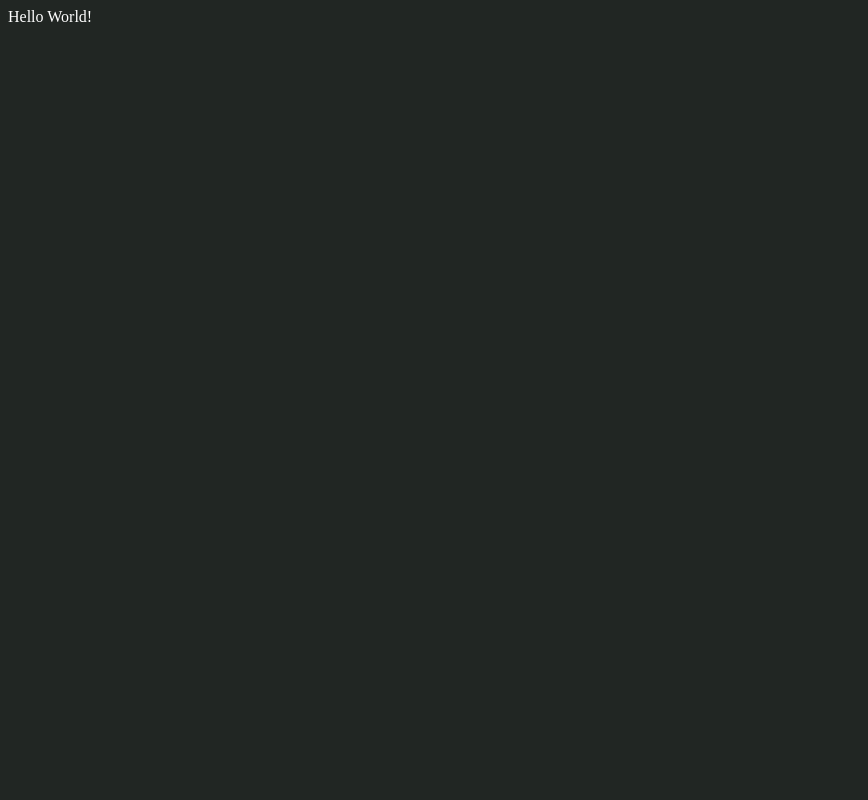
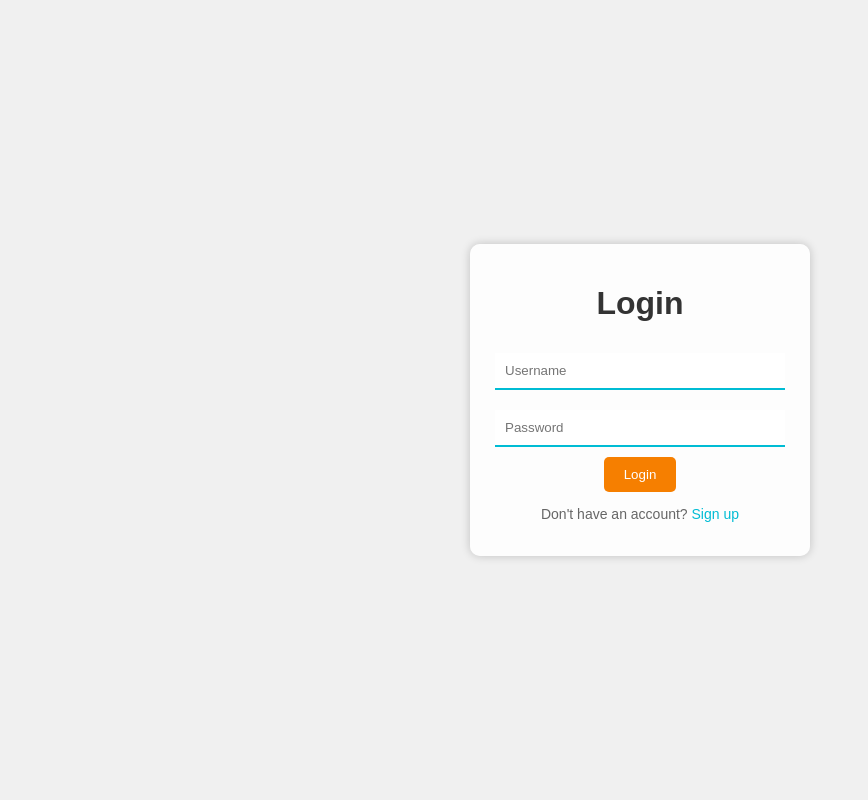
Before and after one commit to ethanreleford/NeatBook, a PHP site: page / in a window 1280 px wide. Before the commit the part shown is almost empty. Shown: the whole page, without its empty margins (0-868 px from the left). Run offline with PHP 8.4, Linux system fonts and the light colour scheme.

Commit message:
Initial Login Screen Creation

```diff
--- a/css/main.css
+++ b/css/main.css
@@ -1,12 +1,62 @@
-/* Added in some temporary variables and css just to make the file */
-
-:root {
-    --mainfont: 'Century Gothic', sans-serif;
-    --background: #212623;
+body {
+    background-color: #f0f0f0;
+    font-family: Arial, sans-serif;
+    margin: 0;
+    padding: 0;
+    display: flex;
+    justify-content: center;
+    align-items: center;
+    min-height: 100vh;
 }
 
-body {
-    background-color: var(--background);
-    font-style: var(--mainfont);
+.login-container {
+    background-color: rgba(255, 255, 255, 0.9);
+    border-radius: 10px;
+    padding: 20px;
+    box-shadow: 0px 0px 10px rgba(0, 0, 0, 0.2);
+    width: 300px;
+    text-align: center;
+}
+
+h1 {
+    color: #333;
+}
+
+input[type="text"],
+input[type="password"] {
+    width: 90%;
+    padding: 10px;
+    margin: 10px 0;
+    border: none;
+    border-bottom: 2px solid #00bcd4;
+    outline: none;
+    align: center;
+}
+
+input[type="submit"] {
+    background-color: #f67f00;
     color: white;
+    padding: 10px 20px;
+    border: none;
+    border-radius: 5px;
+    cursor: pointer;
+    transition: background-color 0.3s;
 }
+
+input[type="submit"]:hover {
+    background-color: #b15b00;
+}
+
+p {
+    color: #666;
+    font-size: 14px;
+}
+
+a {
+    color: #00bcd4; /* Set the hyperlink color to cyan */
+    text-decoration: none; /* Remove underlines from hyperlinks */
+}
+
+a:hover {
+    text-decoration: underline; /* Add underline on hover for hyperlinks */
+}
--- a/index.html
+++ b/index.html
@@ -1,10 +1,20 @@
-<html>
-	<head>
-		<meta charset="UTF-8" />
-		<link rel="stylesheet" href="./css/main.css" />
-		<title>Contacts</title>
-	</head>
-	<body>
-		<hl>Hello World!</hl>
-	</body>
+<!DOCTYPE html>
+<html lang="en">
+<head>
+    <meta charset="UTF-8">
+    <meta name="viewport" content="width=device-width, initial-scale=1.0">
+    <title>Login</title>
+    <link rel="stylesheet" type="text/css" href="css/main.css">
+</head>
+<body>
+    <div class="login-container">
+        <h1>Login</h1>
+        <form action="#" method="post">
+            <input type="text" placeholder="Username" required>
+            <input type="password" placeholder="Password" required>
+            <input type="submit" value="Login">
+        </form>
+        <p>Don't have an account? <a href="#">Sign up</a></p>
+    </div>
+</body>
 </html>
```
